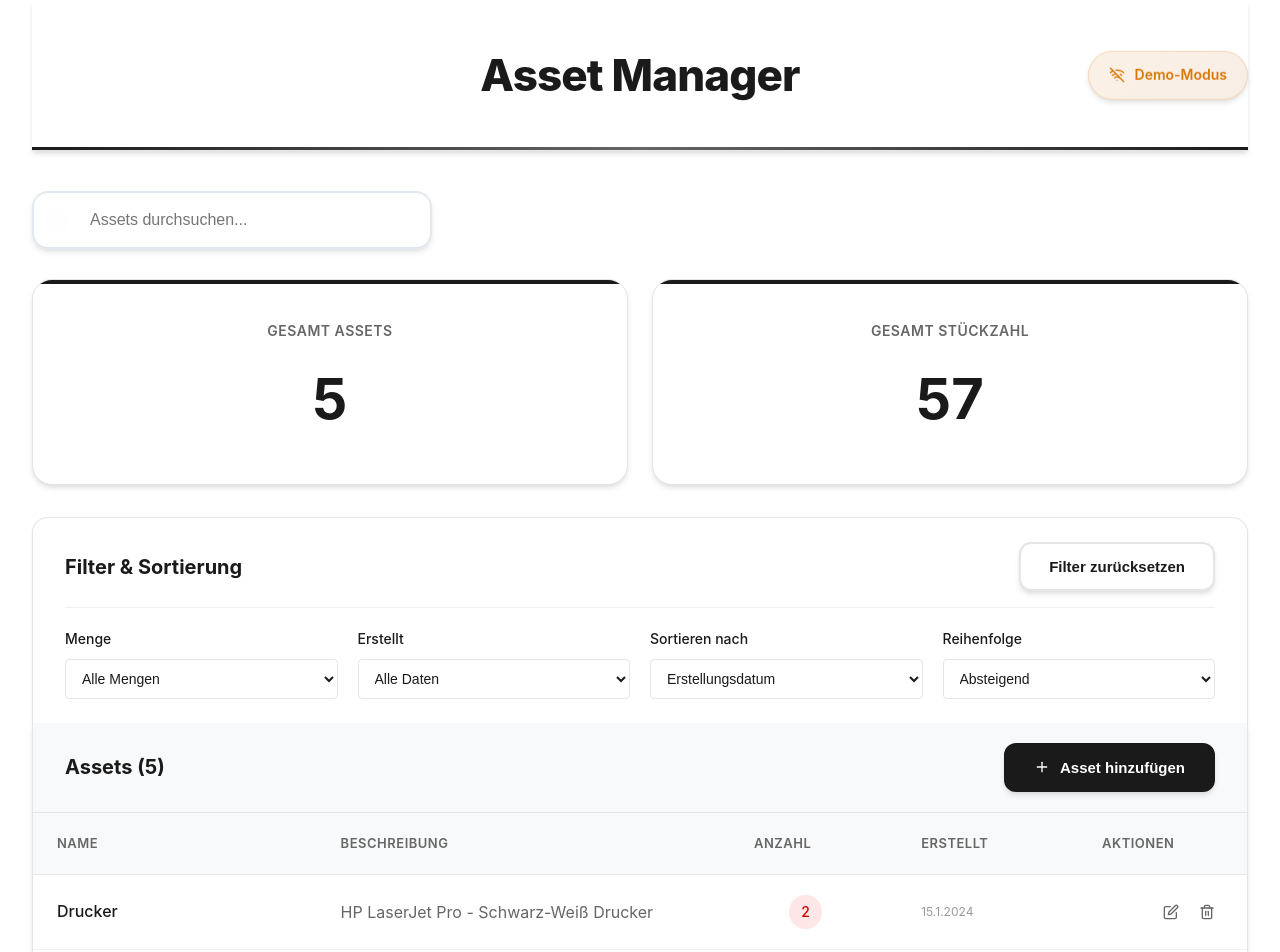
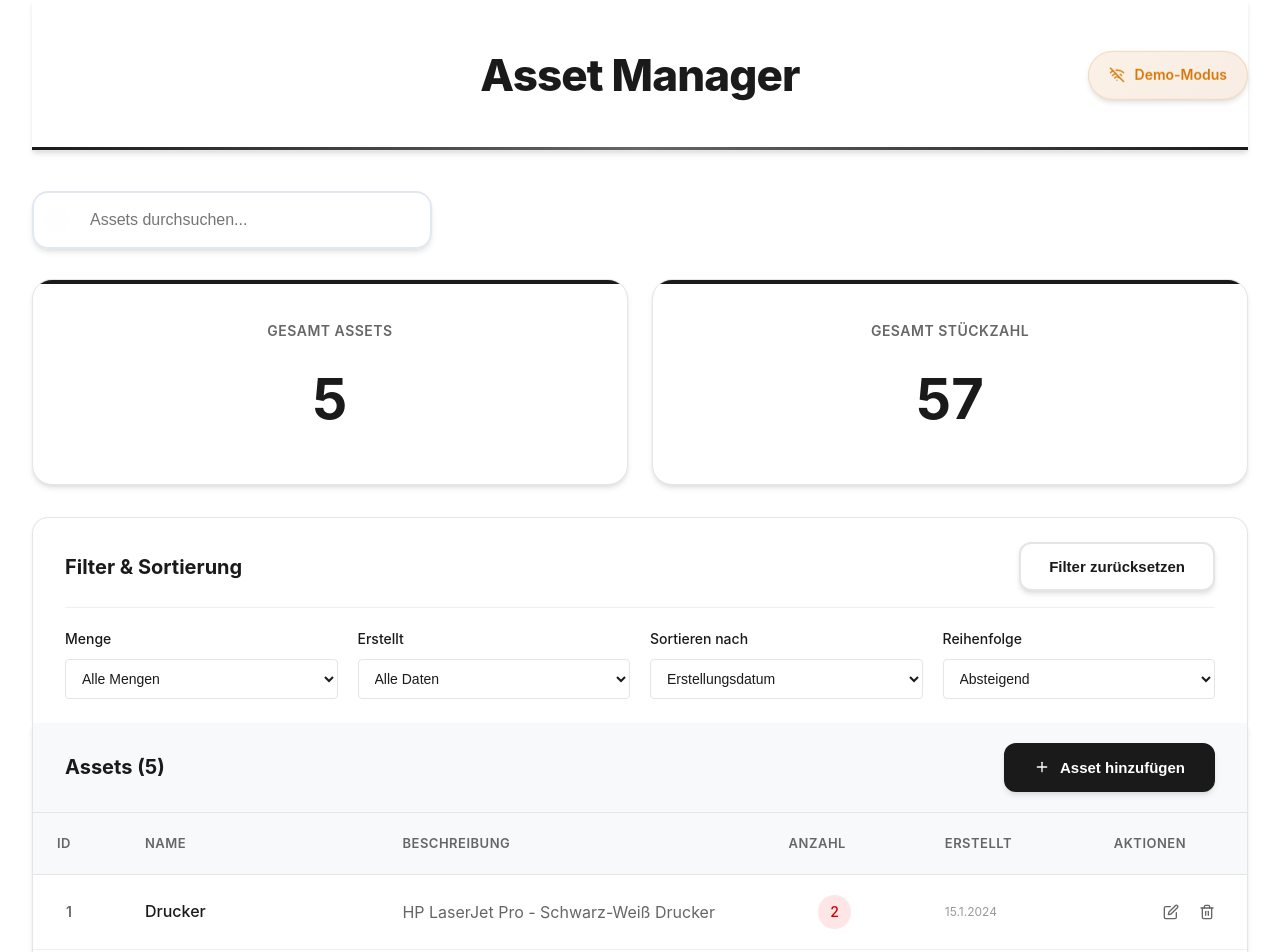
Before and after one commit to Nerminnnnn/ressourcenmanager, a React (Create React App) app in the folder frontend/: page / in a window 1280 px wide. Shown: the top 952 px of the page. Built offline with nearby package versions, Linux system fonts and the light colour scheme; no server answers; the HTML template or start-up script is replaced by a standard one.

Commit message:
Add ID column to items table and style updates
- Introduced a new ID column in the items table for better item identification.
- Added CSS styles for the ID column to enhance visual consistency and readability.

```diff
--- a/frontend/src/App.css
+++ b/frontend/src/App.css
@@ -235,6 +235,15 @@
 }
 
 /* Tabellen-Spalten */
+.col-id {
+  font-weight: 600;
+  color: #666666;
+  font-size: 14px;
+  text-align: center;
+  width: 80px;
+  min-width: 80px;
+}
+
 .col-name {
   font-weight: 500;
   color: #1a1a1a;
--- a/frontend/src/App.js
+++ b/frontend/src/App.js
@@ -446,6 +446,7 @@ function App() {
               <table className="items-table">
                 <thead>
                   <tr>
+                    <th>ID</th>
                     <th>Name</th>
                     <th>Beschreibung</th>
                     <th>Anzahl</th>
@@ -454,8 +455,9 @@ function App() {
                   </tr>
                 </thead>
                 <tbody>
-              {filteredItems.map(item => (
+                  {filteredItems.map((item, index) => (
                     <tr key={item.id}>
+                      <td className="col-id">{index + 1}</td>
                       <td className="col-name">{item.name}</td>
                       <td className="col-description">
                         {item.description || '-'}
```
Lines whose indentation alone changed are shown as unchanged.
